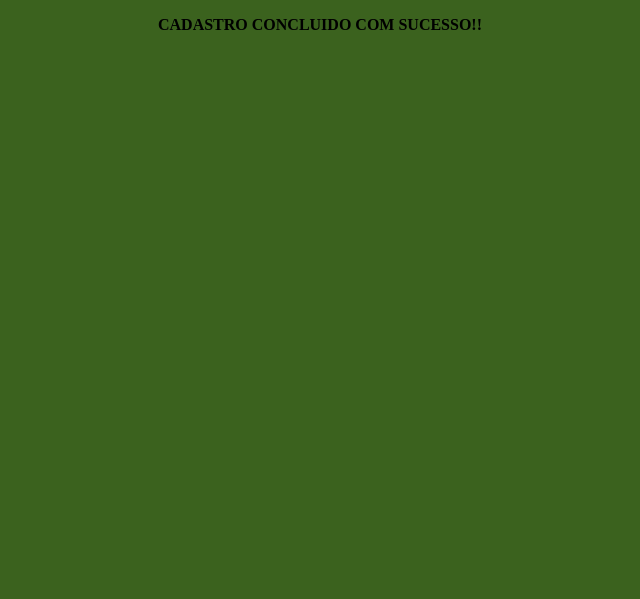
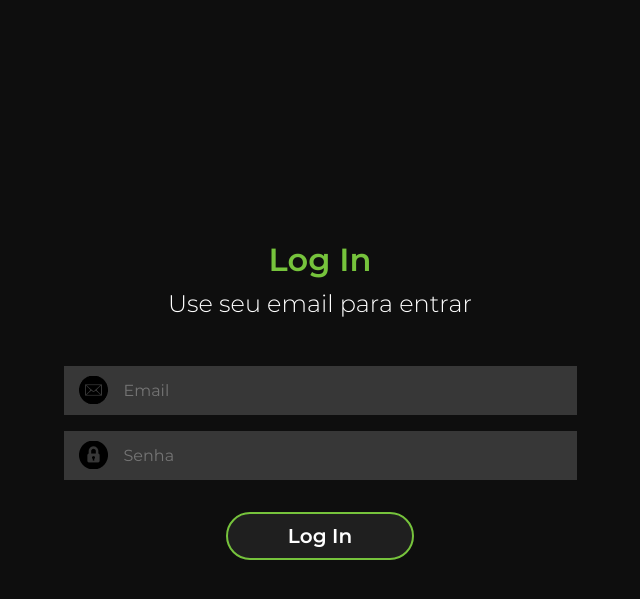
Before and after one commit to Isasouza00/Biotech, a Flask app: page /login in a window 1280 px wide. Shown: the top 599 px of the page, without its empty margins (320-960 px from the left). Run offline with Flask 3, Linux system fonts and the light colour scheme.

Commit message:
Login adicionado

```diff
--- /dev/null
+++ b/static/css/login.css
@@ -0,0 +1,106 @@
+@font-face {
+    font-family: fonte-50;
+    src: url('../assets/fonts/Montserrat-Light.woff');
+}
+
+@font-face {
+    font-family: fonte-100;
+    src: url('../assets/fonts/Montserrat-Regular.woff');
+}
+
+@font-face {
+    font-family: fonte-200;
+    src: url('../assets/fonts/Montserrat-Medium.woff');
+}
+
+@font-face {
+    font-family: fonte-300;
+    src: url('../assets/fonts/Montserrat-SemiBold.woff');
+}
+
+@font-face {
+    font-family: fonte-400;
+    src: url('../assets/fonts/Montserrat-Bold.woff');
+}
+
+
+
+*{
+    margin: 0px;
+    box-sizing: border-box;
+}
+
+.box_login{
+    display: flex;
+    flex-direction: column;
+    background-color: #0e0e0e;
+    height: 100vh;
+    width: 100vw;
+    color: white;
+    align-items: center;
+    justify-content: center;
+}
+
+.titulo_log{
+    color: #76c33c;
+    font: 2em fonte-300;
+    text-align: center;
+    padding-bottom: 10px;
+}
+
+.subtitulo_log{
+    font: 1.5em fonte-50;
+    text-align: center;
+}
+
+.campo_email{
+    margin: 3em 0px 0px 0em;
+    text-align: center;
+}
+
+.campo_email input{
+    background-color: #373737;
+    border: none;
+    font: 1em fonte-100;
+    color: white;
+    padding: 15px 15px 15px 60px;
+    background-image: url(../../../assets/images/Email.png);
+    background-position: 15px 10px;
+    background-repeat: no-repeat;
+}
+
+.campo_senha{
+    margin: 1em 0px 0px 0em;
+    text-align: center;
+}
+
+.campo_senha input{
+    background-color: #373737;
+    border: none;
+    font: 1em fonte-100;
+    color: white;
+    padding: 15px 15px 15px 60px;
+    background-image: url(../../../assets/images/Chaveiro.png);
+    background-position: 15px 10px;
+    background-repeat: no-repeat;
+}
+
+.botao_login{
+    text-align: center;
+    padding-top: 2em;
+}
+
+.botao_login button{
+    color: white;
+    padding: 10px 60px;
+    font: 20px fonte-300;
+    border-width: 2px;
+    border-style: solid;
+    background-color: #1f1f1f;
+    border-color: #76c33c;
+    border-radius: 60px;
+}
+
+.botao_login button:hover{
+    cursor: pointer;
+}
--- a/templates/login.html
+++ b/templates/login.html
@@ -1,16 +1,22 @@
-<!doctype html>
-<html>
-<style>
-body {
-    text-align: center;
-    background-color: #3B621E;
-}
-table {
-    display: inline-block;
-    border-collapse: collapse;
-}
-</style>
-   <body>
-        <p><strong>CADASTRO CONCLUIDO COM SUCESSO!!</strong></p>
-   </body>
+<!DOCTYPE html>
+<html lang="en">
+<head>
+    <meta charset="UTF-8">
+    <meta name="viewport" content="width=device-width, initial-scale=1.0">
+    <link rel="stylesheet" href="../static/css/login.css">
+    <title> Login </title>
+</head>
+<body>
+    <div class="container">
+        <form action="/cadastro" method="POST">
+            <div class="box_login">
+                <div class="titulo_log">Log In</div>
+                <div class="subtitulo_log">Use seu email para entrar</div>
+                <div class="campo_email"><input type="email" id="email" maxlength={32} placeholder="Email" size="40"/></div>
+                <div class="campo_senha"><input type="password" id="senha" maxlength={32} placeholder="Senha" size="40" /></div>
+                <div class="botao_login"> <button> Log In </button></div>
+            </div>
+        </form>
+    </div>
+</body>
 </html>
```
Also changed, not shown: static/css/cadastro.css (+5 -5 lines).
